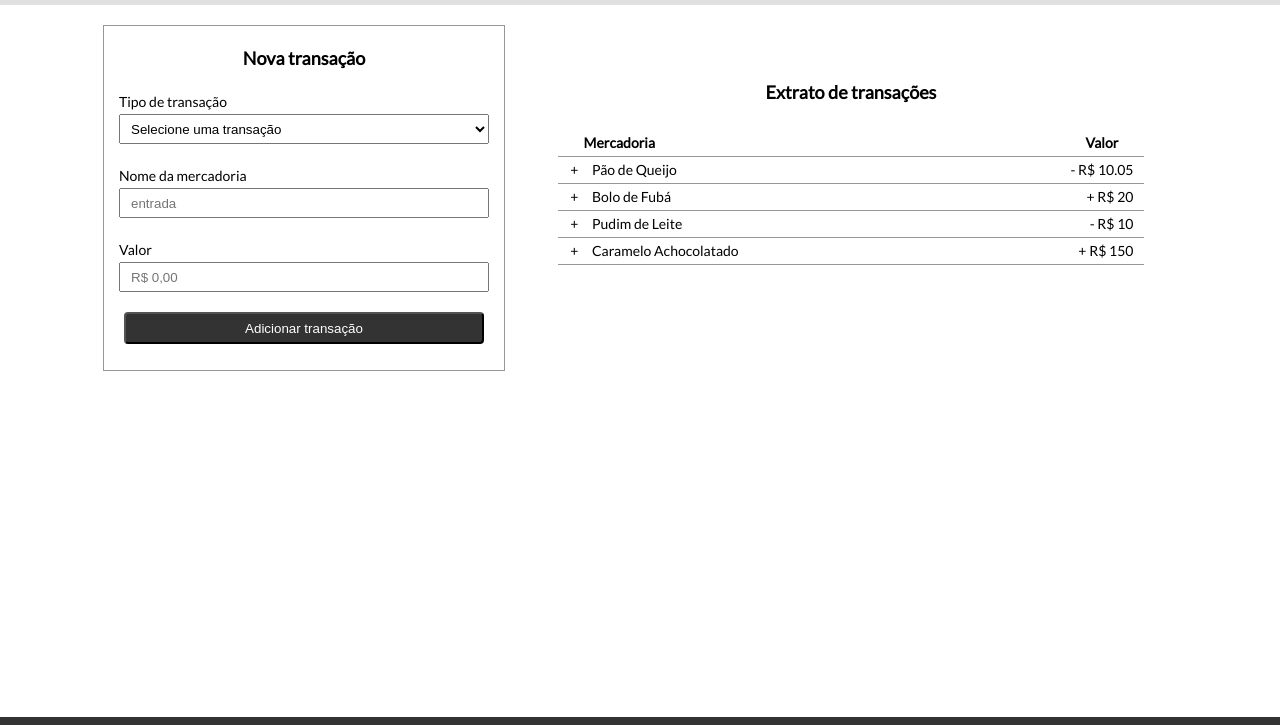
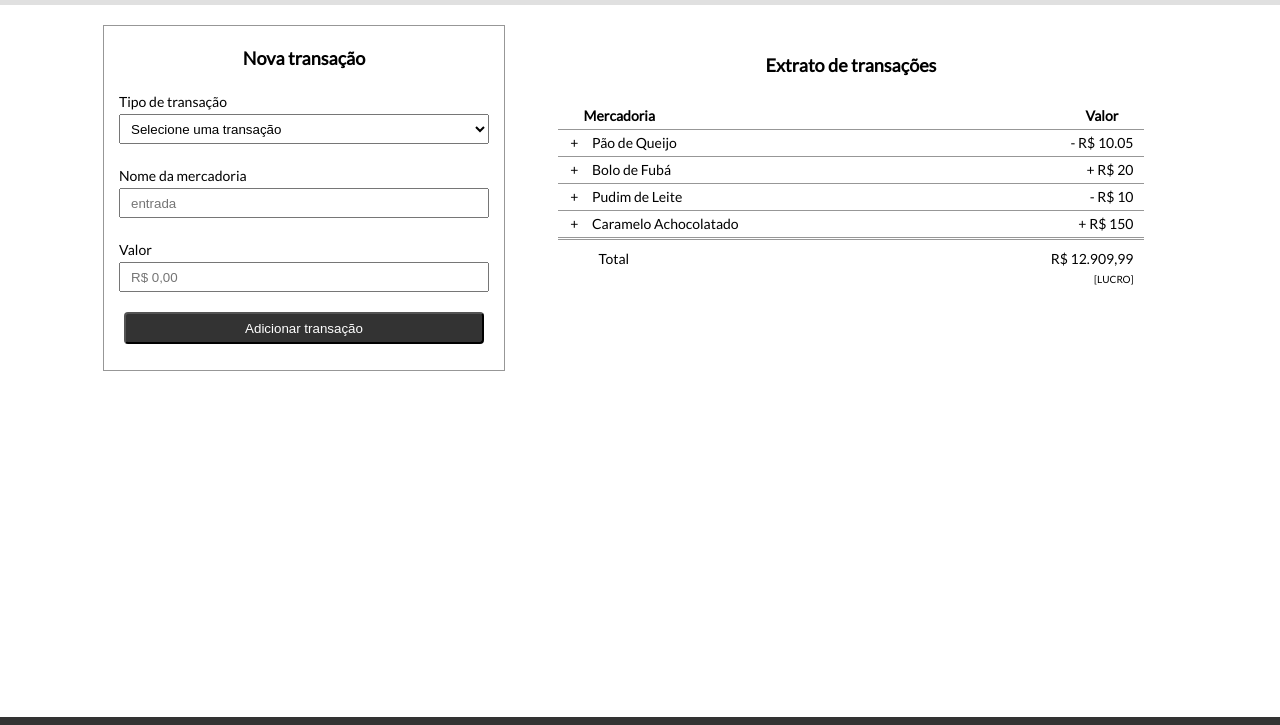
Before and after one commit to EdiJunior88/NewTab_Academy_Projeto_Individual_JavaScript, a plain HTML site: page index.html in a window 1280 px wide. Shown: the part 75-800 px from the top of the page. Drawn offline with Linux system fonts and the light colour scheme.

Commit message:
Incluindo via HTML o tfoot da tabela extrato

```diff
--- a/index.html
+++ b/index.html
@@ -94,6 +94,14 @@
               <td class="tabela_titulo">Valor</div>
             </tr>
           </tbody>
+
+          <tfoot class="container_tabela">
+            <tr>
+              <td class="tabela_rodape">Total</td>
+              <td class="tabela_rodape">R$ 12.909,99</td>
+              <td class="tabela_rodape">[LUCRO]</td>
+            </tr>
+          </tfoot>
         </table>
 
          <!--  <div class="container_tabela">
```
